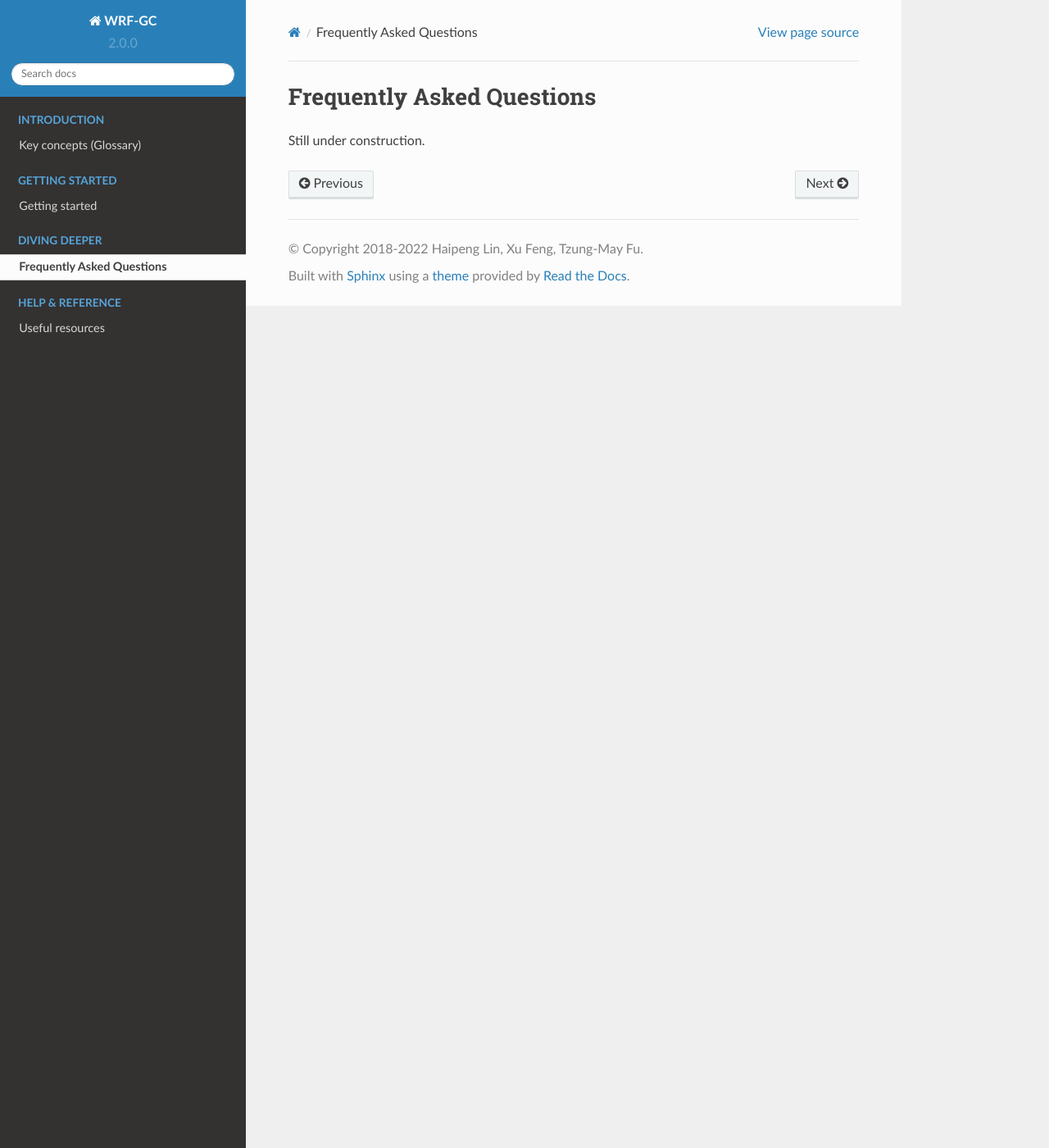
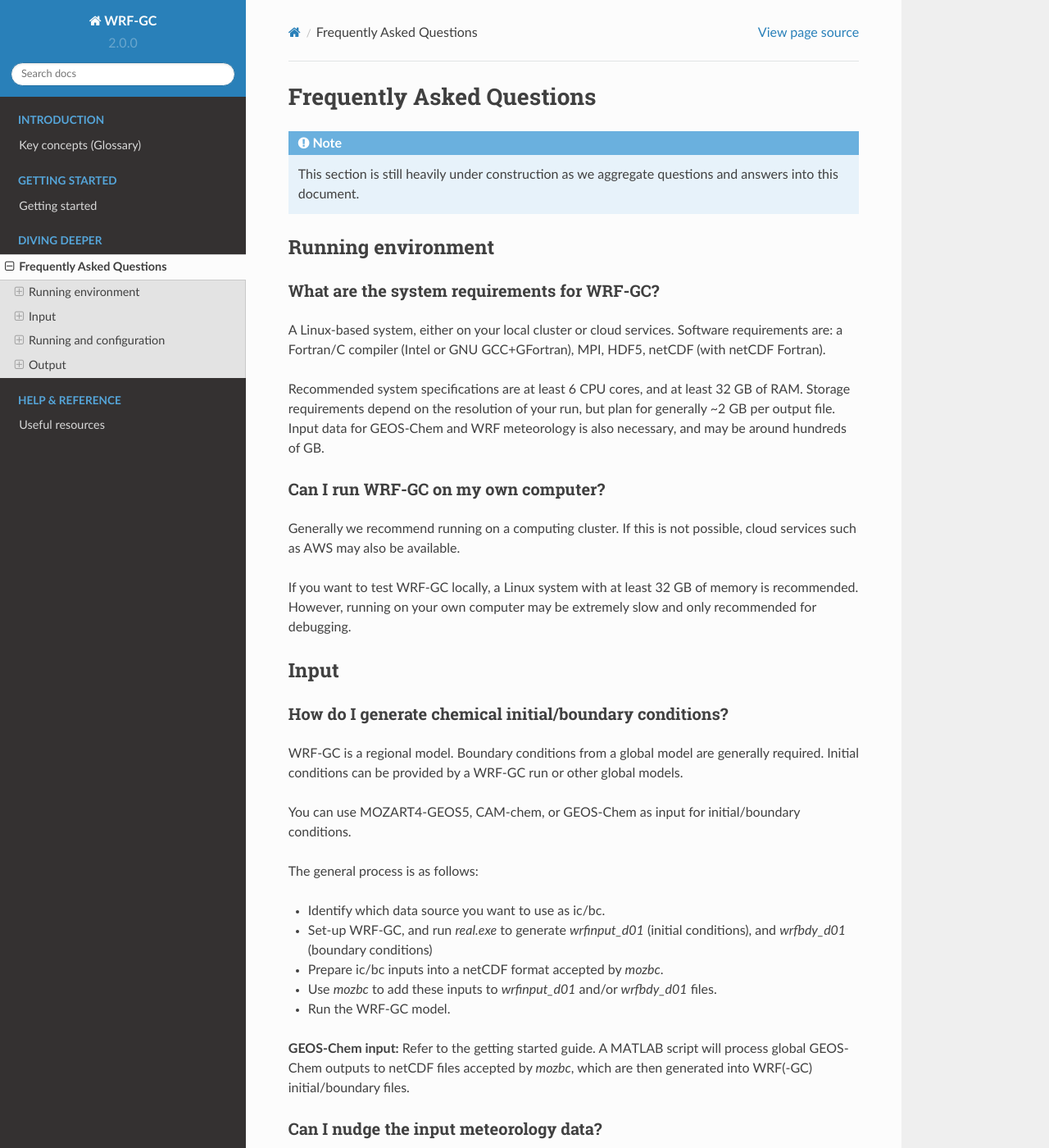
Before and after one commit to WRF-GC/documentation, a Sphinx documentation site: the page built from docs/source/faq.rst, in a window 1280 px wide and 1400 px high. Shown: the whole window at 82% size. Built offline with Sphinx 7.4.7 and the Read the Docs theme 2.0.0, drawn with Linux system fonts in a browser that asks for light colours; pages that are not in the unit, such as notebooks, are missing from menus; some of the changed text lies outside the part shown.

Commit message:
Add some early faqs

```diff
--- a/docs/source/faq.rst
+++ b/docs/source/faq.rst
@@ -1,4 +1,76 @@
 Frequently Asked Questions
 ===========================
 
-Still under construction.
+.. note::
+	This section is still heavily under construction as we aggregate questions and answers into this document.
+
+Running environment
+-------------------
+
+What are the system requirements for WRF-GC?
+^^^^^^^^^^^^^^^^^^^^^^^^^^^^^^^^^^^^^^^^^^^^
+
+A Linux-based system, either on your local cluster or cloud services. Software requirements are: a Fortran/C compiler (Intel or GNU GCC+GFortran), MPI, HDF5, netCDF (with netCDF Fortran).
+
+Recommended system specifications are at least 6 CPU cores, and at least 32 GB of RAM. Storage requirements depend on the resolution of your run, but plan for generally ~2 GB per output file. Input data for GEOS-Chem and WRF meteorology is also necessary, and may be around hundreds of GB.
+
+Can I run WRF-GC on my own computer?
+^^^^^^^^^^^^^^^^^^^^^^^^^^^^^^^^^^^^
+
+Generally we recommend running on a computing cluster. If this is not possible, cloud services such as AWS may also be available.
+
+If you want to test WRF-GC locally, a Linux system with at least 32 GB of memory is recommended. However, running on your own computer may be extremely slow and only recommended for debugging.
+
+Input
+-----
+
+How do I generate chemical initial/boundary conditions?
+^^^^^^^^^^^^^^^^^^^^^^^^^^^^^^^^^^^^^^^^^^^^^^^^^^^^^^^
+
+WRF-GC is a regional model. Boundary conditions from a global model are generally required. Initial conditions can be provided by a WRF-GC run or other global models.
+
+You can use MOZART4-GEOS5, CAM-chem, or GEOS-Chem as input for initial/boundary conditions.
+
+The general process is as follows:
+
+* Identify which data source you want to use as ic/bc.
+* Set-up WRF-GC, and run `real.exe` to generate `wrfinput_d01` (initial conditions), and `wrfbdy_d01` (boundary conditions)
+* Prepare ic/bc inputs into a netCDF format accepted by `mozbc`.
+* Use `mozbc` to add these inputs to `wrfinput_d01` and/or `wrfbdy_d01` files.
+* Run the WRF-GC model.
+
+**GEOS-Chem input:** Refer to the getting started guide. A MATLAB script will process global GEOS-Chem outputs to netCDF files accepted by `mozbc`, which are then generated into WRF(-GC) initial/boundary files.
+
+Can I nudge the input meteorology data?
+^^^^^^^^^^^^^^^^^^^^^^^^^^^^^^^^^^^^^^^^
+
+Yes. The process is similar to WRF, or WRF-Chem. More details soon.
+
+Running and configuration
+-------------------------
+
+Can I run the model in multiple segmented runs?
+^^^^^^^^^^^^^^^^^^^^^^^^^^^^^^^^^^^^^^^^^^^^^^^
+
+Yes. WRF will generate restart files based on the namelist configuration.
+
+
+Output
+------
+
+How can I configure output?
+^^^^^^^^^^^^^^^^^^^^^^^^^^^
+
+Use `history_interval` in WRF's `namelist.input`.
+
+What is the output format? What are some tools to process them?
+^^^^^^^^^^^^^^^^^^^^^^^^^^^^^^^^^^^^^^^^^^^^^^^^^^^^^^^^^^^^^^^
+
+The output is in `wrfout_` netCDF format used by WRF, and WRF-Chem. As such, tools to process WRF and WRF-Chem outputs may be useful for WRF-GC with some species name modifications.
+
+Can I output GEOS-Chem diagnostics?
+^^^^^^^^^^^^^^^^^^^^^^^^^^^^^^^^^^^
+
+Limited support is available for this at this time. Generally, only very specific diagnostics such as wet deposition loss rates are available.
+
+Planeflight diagnostics are not available at this time but may be developed in the future.
```
